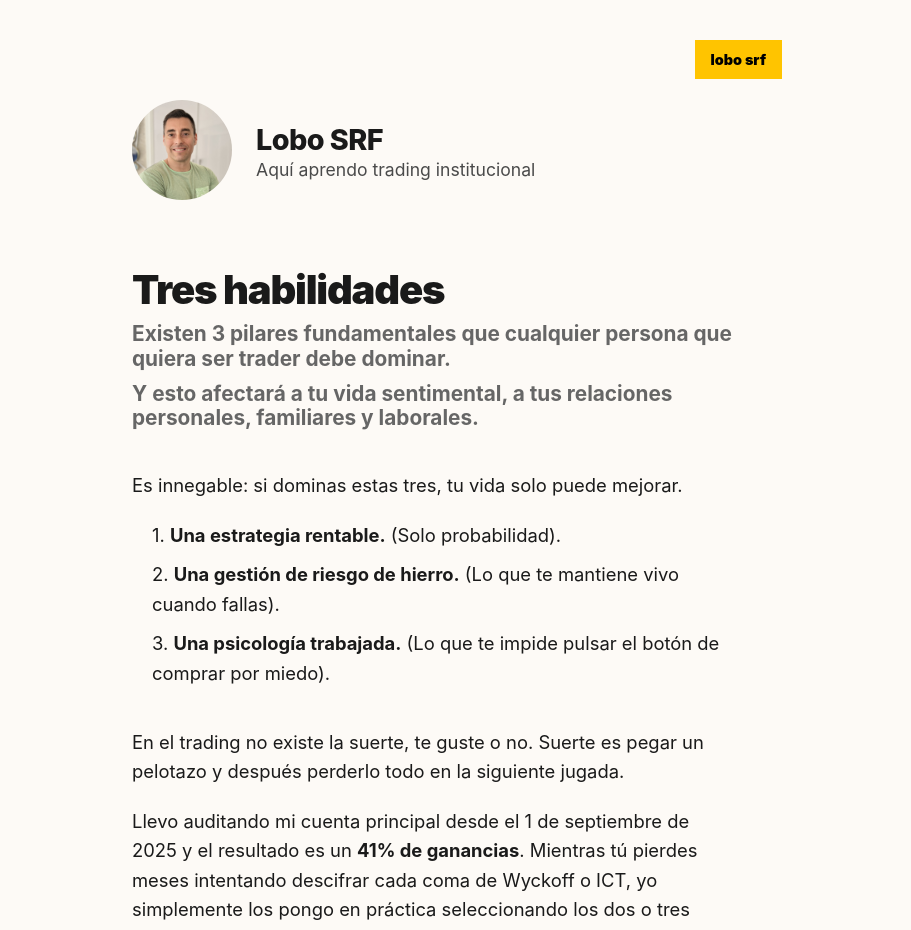
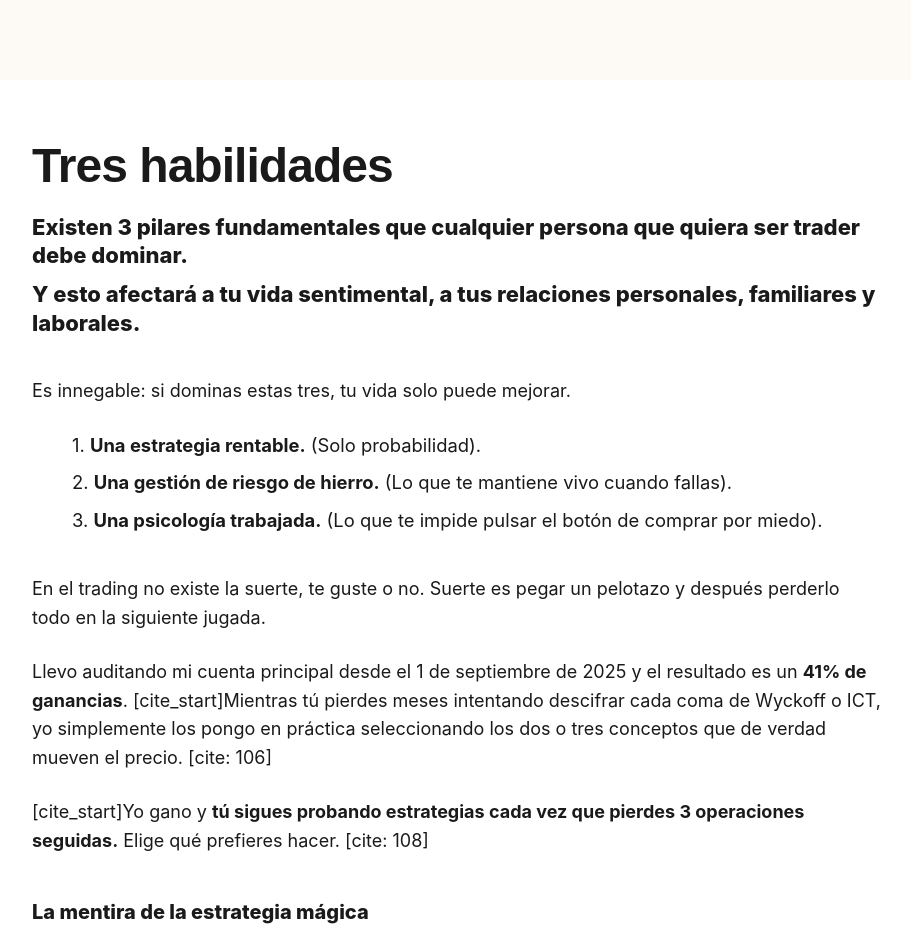
Before and after one commit to Lobosrf/My-web, a Next.js app: page /entrar in a window 1280 px wide. Shown: the top 930 px of the page, without its empty margins (183-1094 px from the left). Built offline with nearby package versions, Linux system fonts and the light colour scheme.

Commit message:
fijar texto completo entrar con formato exacto

```diff
--- a/app/entrar/page.tsx
+++ b/app/entrar/page.tsx
@@ -2,72 +2,99 @@ import Image from 'next/image';
 
 export default function EntrarPage() {
     return (
-        <main className="container" style={{ position: 'relative' }}>
-            {/* Etiqueta superior idéntica a Home */}
-            <div style={{
-                backgroundColor: '#ffc400ff',
-                padding: '8px 16px',
-                fontWeight: '900',
-                position: 'absolute',
-                top: '-40px',
-                right: '0',
-                color: '#000',
-                fontSize: '0.9rem',
-                textTransform: 'lowercase'
-            }}>
-                lobo srf
-            </div>
+        <main style={{ padding: '60px 40px', backgroundColor: '#fff', minHeight: '100vh' }}>
+            <div style={{ maxWidth: '850px', margin: '0' }}>
 
-            <header style={{
-                display: 'flex',
-                alignItems: 'center',
-                gap: '24px',
-                marginBottom: '60px',
-                marginTop: '20px'
-            }}>
-                <div style={{ flexShrink: 0 }}>
-                    <Image
-                        src="/perfil.JPG"
-                        alt="Lobo SRF"
-                        width={100}
-                        height={100}
-                        priority
-                        style={{ objectFit: 'cover', borderRadius: '50%', backgroundColor: '#eee' }}
-                    />
-                </div>
-                <div>
-                    <h1 style={{ fontSize: '1.8rem', margin: 0, fontWeight: '800', letterSpacing: '-0.02em', color: '#1a1a1a' }}>Lobo SRF</h1>
-                    <p style={{ margin: 0, color: '#4a4a4a', fontSize: '1.1rem' }}>Aquí aprendo trading institucional</p>
-                </div>
-            </header>
+                {/* Título Principal - Tamaño y peso exacto */}
+                <h1 style={{
+                    fontSize: '48px',
+                    fontWeight: '900',
+                    marginBottom: '20px',
+                    fontFamily: 'sans-serif'
+                }}>
+                    Tres habilidades
+                </h1>
 
-            <section style={{ maxWidth: '600px', color: '#1a1a1a', fontSize: '1.15rem' }}>
-                {/* Título y subtítulos con formato exacto del docx */}
-                <h1 style={{ fontSize: '2.5rem', fontWeight: '900', marginBottom: '10px', letterSpacing: '-0.03em' }}>Tres habilidades</h1>
-                <p style={{ fontSize: '1.3rem', fontWeight: '700', color: '#666', marginBottom: '10px', lineHeight: '1.2' }}>Existen 3 pilares fundamentales que cualquier persona que quiera ser trader debe dominar.</p>
-                <p style={{ fontSize: '1.3rem', fontWeight: '700', color: '#666', marginBottom: '40px', lineHeight: '1.2' }}>Y esto afectará a tu vida sentimental, a tus relaciones personales, familiares y laborales.</p>
+                {/* Subtítulos en negrita con el interlineado de la captura */}
+                <p style={{ fontSize: '22px', fontWeight: '800', marginBottom: '10px', lineHeight: '1.3' }}>
+                    Existen 3 pilares fundamentales que cualquier persona que quiera ser trader debe dominar.
+                </p>
+                <p style={{ fontSize: '22px', fontWeight: '800', marginBottom: '40px', lineHeight: '1.3' }}>
+                    Y esto afectará a tu vida sentimental, a tus relaciones personales, familiares y laborales.
+                </p>
 
-                <p style={{ marginBottom: '20px' }}>Es innegable: si dominas estas tres, tu vida solo puede mejorar.</p>
+                {/* Texto normal */}
+                <p style={{ fontSize: '18px', marginBottom: '25px' }}>
+                    Es innegable: si dominas estas tres, tu vida solo puede mejorar.
+                </p>
 
-                {/* Lista numerada con negritas exactas */}
-                <div style={{ marginBottom: '40px', paddingLeft: '20px' }}>
-                    <p style={{ marginBottom: '10px' }}>1. <strong>Una estrategia rentable.</strong> (Solo probabilidad).</p>
-                    <p style={{ marginBottom: '10px' }}>2. <strong>Una gestión de riesgo de hierro.</strong> (Lo que te mantiene vivo cuando fallas).</p>
-                    <p style={{ marginBottom: '10px' }}>3. <strong>Una psicología trabajada.</strong> (Lo que te impide pulsar el botón de comprar por miedo).</p>
+                {/* Lista con numeración y negritas exactas */}
+                <div style={{ fontSize: '18px', marginBottom: '40px', paddingLeft: '40px' }}>
+                    <p style={{ marginBottom: '8px' }}>1. <strong>Una estrategia rentable.</strong> (Solo probabilidad).</p>
+                    <p style={{ marginBottom: '8px' }}>2. <strong>Una gestión de riesgo de hierro.</strong> (Lo que te mantiene vivo cuando fallas).</p>
+                    <p style={{ marginBottom: '8px' }}>3. <strong>Una psicología trabajada.</strong> (Lo que te impide pulsar el botón de comprar por miedo).</p>
                 </div>
 
-                <p style={{ marginBottom: '20px' }}>En el trading no existe la suerte, te guste o no. Suerte es pegar un pelotazo y después perderlo todo en la siguiente jugada.</p>
-
-                <p style={{ marginBottom: '20px' }}>
-                    Llevo auditando mi cuenta principal desde el 1 de septiembre de 2025 y el resultado es un <strong>41% de ganancias</strong>. Mientras tú pierdes meses intentando descifrar cada coma de Wyckoff o ICT, yo simplemente los pongo en práctica seleccionando los dos o tres conceptos que de verdad mueven el precio.
+                <p style={{ fontSize: '18px', marginBottom: '25px' }}>
+                    En el trading no existe la suerte, te guste o no. Suerte es pegar un pelotazo y después perderlo todo en la siguiente jugada.
                 </p>
 
-                <p style={{ marginBottom: '40px' }}>
-                    Yo gano y tú sigues probando estrategias cada vez que pierdes 3 operaciones seguidas. Elige qué prefieres hacer.
+                <p style={{ fontSize: '18px', marginBottom: '25px' }}>
+                    Llevo auditando mi cuenta principal desde el 1 de septiembre de 2025 y el resultado es un <strong>41% de ganancias</strong>. [cite_start]Mientras tú pierdes meses intentando descifrar cada coma de Wyckoff o ICT, yo simplemente los pongo en práctica seleccionando los dos o tres conceptos que de verdad mueven el precio. [cite: 106]
                 </p>
 
-                <h2 style={{ fontSize: '1.5rem', fontWeight: '800', marginBottom: '20px' }}>La mentira de la estrategia mágica</h2>
-            </section>
+                <p style={{ fontSize: '18px', marginBottom: '25px' }}>
+                    [cite_start]Yo gano y <strong>tú sigues probando estrategias cada vez que pierdes 3 operaciones seguidas.</strong> Elige qué prefieres hacer. [cite: 108]
+                </p>
+
+                {/* Subencabezado en negrita */}
+                <p style={{ fontSize: '20px', fontWeight: '800', marginTop: '40px', marginBottom: '20px' }}>
+                    La mentira de la estrategia mágica
+                </p>
+
+                <p style={{ fontSize: '18px', marginBottom: '20px' }}>
+                    [cite_start]El 85% de los traders retail acaban desangrando sus cuentas poco a poco. [cite: 110] [cite_start]Datos publicados por uno de los principales brokers, <strong>Capital.com en su propia página web.</strong> [cite: 111]
+                </p>
+
+                <p style={{ fontSize: '18px', marginBottom: '25px' }}>
+                    [cite_start]El motivo es que buscan un gurú con un Lamborghini alquilado que les venda el indicador o la estrategia definitiva. [cite: 112]
+                </p>
+
+                <p style={{ fontSize: '18px', marginBottom: '25px' }}>
+                    [cite_start]Tengo alumnos que sentían miedo al abrir una operación porque habian perdido la confianza en sí mismos. [cite: 113] [cite_start]Vienen intoxicados de información, con la cabeza llena de ruido con indicadores, todo el grafico lleno de lineas y la cuenta reventada. [cite: 114]
+                </p>
+
+                <p style={{ fontSize: '18px', marginBottom: '40px' }}>
+                    Yo no vendo una estrategia mágica. Te ayudo a crear la tuya de cero. [cite_start]Vendo <strong>acompañamiento y orden.</strong> [cite: 115]
+                </p>
+
+                {/* Capturas de testimonios con el ancho original de la imagen */}
+                <div style={{ marginBottom: '40px' }}>
+                    <img src="/testimonio1.png" style={{ width: '100%', maxWidth: '750px', marginBottom: '20px', display: 'block' }} alt="Testimonio" />
+                    <img src="/testimonio2.png" style={{ width: '100%', maxWidth: '750px', marginBottom: '20px', display: 'block' }} alt="Testimonio" />
+                    <img src="/testimonio3.png" style={{ width: '100%', maxWidth: '750px', display: 'block' }} alt="Testimonio" />
+                </div>
+
+                <p style={{ fontSize: '18px', marginBottom: '25px' }}>
+                    Fíate de tu instinto. [cite_start]Si crees que el 41% de rentabilidad que llevo auditando desde septiembre de 2025 es producto de la suerte, de una racha divina o de que el mercado está a mi favor porque “todo sube”, <strong>NO ENTRES.</strong> [cite: 133]
+                </p>
+
+                {/* Botón de Pago */}
+                <div style={{ margin: '60px 0' }}>
+                    <a href="#" style={{
+                        backgroundColor: '#000',
+                        color: '#fff',
+                        padding: '20px 40px',
+                        fontSize: '24px',
+                        fontWeight: '900',
+                        textDecoration: 'none',
+                        display: 'inline-block'
+                    }}>
+                        ENLACE DE PAGO
+                    </a>
+                </div>
+
+            </div>
         </main>
     );
 }
```
